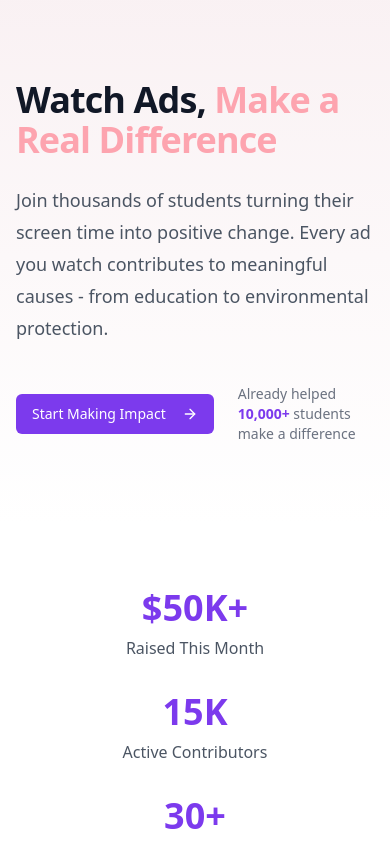
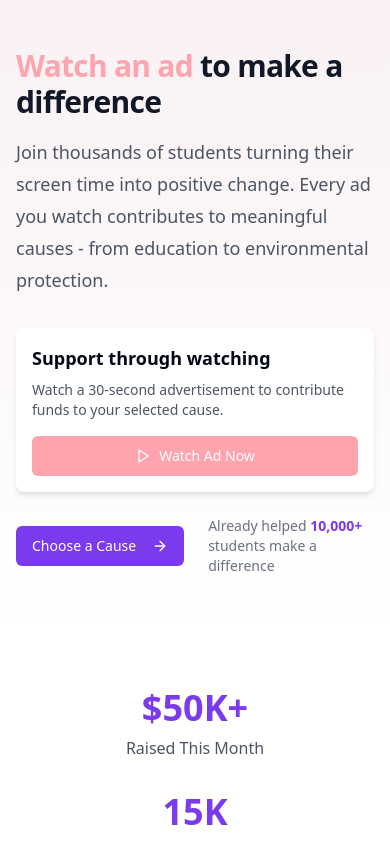
Before and after one commit to ELCaptain-Khalid/watch-care-share, a React (Vite) app: page / in a window 390 px wide. Shown: the top 844 px of the page. Built offline with nearby package versions, Linux system fonts and the light colour scheme.

Commit message:
Adapt for mobile and add AdMob
- Adapt the application for mobile use.
- Update the landing page to emphasize watching ads.
- Integrate AdMob to display ads on the landing page.

```diff
--- a/index.html
+++ b/index.html
@@ -1,8 +1,9 @@
+
 <!DOCTYPE html>
 <html lang="en">
   <head>
     <meta charset="UTF-8" />
-    <meta name="viewport" content="width=device-width, initial-scale=1.0" />
+    <meta name="viewport" content="width=device-width, initial-scale=1.0, maximum-scale=1.0, user-scalable=no" />
     <title>AdForGood - Watch Ads, Make Impact</title>
     <meta name="description" content="Turn your screen time into meaningful change. Watch ads to support causes you care about." />
     <meta name="author" content="AdForGood" />
--- a/package.json
+++ b/package.json
@@ -11,6 +11,10 @@
     "preview": "vite preview"
   },
   "dependencies": {
+    "@capacitor/android": "^7.0.1",
+    "@capacitor/cli": "^7.0.1",
+    "@capacitor/core": "^7.0.1",
+    "@capacitor/ios": "^7.0.1",
     "@hookform/resolvers": "^3.9.0",
     "@radix-ui/react-accordion": "^1.2.0",
     "@radix-ui/react-alert-dialog": "^1.1.1",
--- a/src/App.tsx
+++ b/src/App.tsx
@@ -4,11 +4,22 @@ import { Toaster as Sonner } from "@/components/ui/sonner";
 import { TooltipProvider } from "@/components/ui/tooltip";
 import { QueryClient, QueryClientProvider } from "@tanstack/react-query";
 import { BrowserRouter, Routes, Route } from "react-router-dom";
+import { useEffect } from "react";
 import Index from "./pages/Index";
 
 const queryClient = new QueryClient();
 
-const App = () => (
+const App = () => {
+  // Mobile app lifecycle hooks could go here
+  useEffect(() => {
+    document.addEventListener('contextmenu', (e) => e.preventDefault());
+
+    return () => {
+      document.removeEventListener('contextmenu', (e) => e.preventDefault());
+    };
+  }, []);
+
+  return (
     <QueryClientProvider client={queryClient}>
       <TooltipProvider>
         <Toaster />
@@ -21,5 +32,6 @@ const App = () => (
       </TooltipProvider>
     </QueryClientProvider>
   );
+};
 
 export default App;
--- /dev/null
+++ b/src/components/AdView.tsx
@@ -0,0 +1,79 @@
+
+import { useState } from "react";
+import { Button } from "@/components/ui/button";
+import { useToast } from "@/hooks/use-toast";
+import { Play, CheckCircle } from "lucide-react";
+
+export const AdView = () => {
+  const [isLoading, setIsLoading] = useState(false);
+  const [isWatching, setIsWatching] = useState(false);
+  const [progress, setProgress] = useState(0);
+  const { toast } = useToast();
+
+  const watchAd = () => {
+    setIsLoading(true);
+
+    // Simulate ad loading
+    setTimeout(() => {
+      setIsLoading(false);
+      setIsWatching(true);
+
+      // Simulate ad progress
+      const interval = setInterval(() => {
+        setProgress((prev) => {
+          if (prev >= 100) {
+            clearInterval(interval);
+            setIsWatching(false);
+            toast({
+              title: "Thank you!",
+              description: "Your watch has contributed $0.10 to your selected cause.",
+            });
+            return 100;
+          }
+          return prev + 10;
+        });
+      }, 500);
+    }, 1500);
+  };
+
+  if (isWatching) {
+    return (
+      <div className="w-full max-w-md mx-auto p-4 bg-white rounded-lg shadow-md">
+        <h3 className="text-lg font-semibold mb-2">Ad in progress</h3>
+        <div className="w-full bg-gray-200 rounded-full h-2.5 mb-4">
+          <div
+            className="bg-accent h-2.5 rounded-full transition-all duration-300"
+            style={{ width: `${progress}%` }}
+          ></div>
+        </div>
+        <p className="text-sm text-gray-500">Please watch the entire ad to contribute</p>
+      </div>
+    );
+  }
+
+  return (
+    <div className="w-full max-w-md mx-auto p-4 bg-white rounded-lg shadow-md">
+      <h3 className="text-lg font-semibold mb-2">Support through watching</h3>
+      <p className="text-sm text-gray-600 mb-4">
+        Watch a 30-second advertisement to contribute funds to your selected cause.
+      </p>
+      <Button
+        onClick={watchAd}
+        disabled={isLoading}
+        className="w-full"
+      >
+        {isLoading ? (
+          <span className="flex items-center">
+            <div className="animate-spin mr-2 h-4 w-4 border-2 border-white border-t-transparent rounded-full"></div>
+            Loading Ad...
+          </span>
+        ) : (
+          <span className="flex items-center">
+            <Play className="mr-2 h-4 w-4" />
+            Watch Ad Now
+          </span>
+        )}
+      </Button>
+    </div>
+  );
+};
--- a/src/components/Hero.tsx
+++ b/src/components/Hero.tsx
@@ -1,23 +1,28 @@
+
 import { Button } from "@/components/ui/button";
 import { ArrowRight } from "lucide-react";
+import { AdView } from "@/components/AdView";
 
 export const Hero = () => {
   return (
-    <div className="relative overflow-hidden bg-gradient-to-b from-primary/10 to-white py-20 sm:py-32">
+    <div className="relative overflow-hidden bg-gradient-to-b from-primary/10 to-white py-12 sm:py-20">
       <div className="container mx-auto px-4">
         <div className="max-w-2xl">
-          <h1 className="text-4xl font-bold tracking-tight text-gray-900 sm:text-6xl">
-            Watch Ads,{" "}
-            <span className="text-primary">Make a Real Difference</span>
+          <h1 className="text-3xl font-bold tracking-tight text-gray-900 sm:text-5xl">
+            <span className="text-primary">Watch an ad</span>{" "}
+            to make a difference
           </h1>
-          <p className="mt-6 text-lg leading-8 text-gray-600">
+          <p className="mt-4 text-lg leading-8 text-gray-600">
             Join thousands of students turning their screen time into positive
             change. Every ad you watch contributes to meaningful causes - from
             education to environmental protection.
           </p>
-          <div className="mt-10 flex items-center gap-x-6">
+          <div className="mt-8">
+            <AdView />
+          </div>
+          <div className="mt-6 flex items-center gap-x-6">
             <Button className="bg-accent hover:bg-accent/90">
-              Start Making Impact
+              Choose a Cause
               <ArrowRight className="ml-2 h-4 w-4" />
             </Button>
             <div className="text-sm text-gray-500">
```
Also changed, not shown: capacitor.config.ts (added, +17 -0 lines), 1 other file (tests, documents, lock files or other folders). Lines whose indentation alone changed are shown as unchanged.
